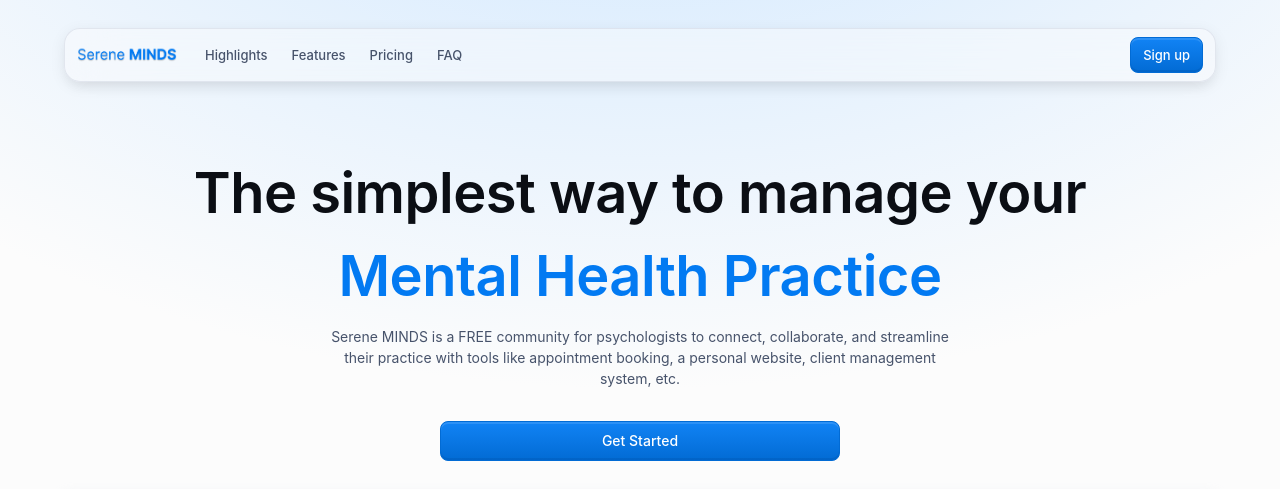
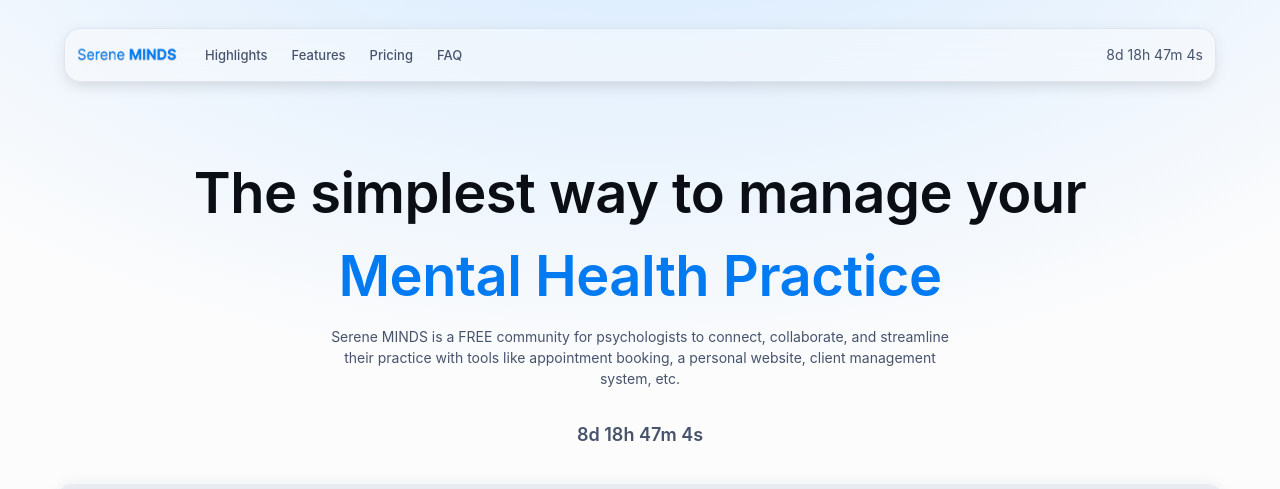
Before and after one commit to anshuman0427/serenemindslanding, a React (Create React App) app: page / in a window 1280 px wide. Shown: the top 489 px of the page. Built offline with nearby package versions, Linux system fonts and the light colour scheme; grey boxes are pictures that could not be loaded.

Commit message:
first commit

```diff
--- a/src/components/AppAppBar.js
+++ b/src/components/AppAppBar.js
@@ -35,7 +35,23 @@
 export default function AppAppBar() {
   const [open, setOpen] = React.useState(false);
   const [openModal, setOpenModal] = React.useState(false);
-  const isDesktop = useMediaQuery((theme) => theme.breakpoints.up('md')); // Check if screen is desktop
+  const [timeRemaining, setTimeRemaining] = React.useState(calculateTimeRemaining());
+  const [showButton, setShowButton] = React.useState(false);
+  const isDesktop = useMediaQuery((theme) => theme.breakpoints.up('md'));
+
+  React.useEffect(() => {
+    const timer = setInterval(() => {
+      const remaining = calculateTimeRemaining();
+      setTimeRemaining(remaining);
+
+      if (remaining.total <= 0) {
+        clearInterval(timer);
+        setShowButton(true);
+      }
+    }, 1000);
+
+    return () => clearInterval(timer);
+  }, []);
 
   const toggleDrawer = (newOpen) => () => {
     setOpen(newOpen);
@@ -43,9 +59,9 @@
 
   const handleSignUpClick = () => {
     if (isDesktop) {
-      window.location.href = 'https://professional.sereneminds.life/'; // Redirect on desktop
+      window.location.href = 'https://professional.sereneminds.life/';
     } else {
-      setOpenModal(true); // Show modal on mobile/tablet
+      setOpenModal(true);
     }
   };
 
@@ -90,14 +106,20 @@
               alignItems: 'center',
             }}
           >
+            {showButton ? (
               <Button
                 color="secondary"
                 variant="contained"
                 size="small"
-              onClick={handleSignUpClick} // Handle click
+                onClick={handleSignUpClick}
               >
                 Sign up
               </Button>
+            ) : (
+              <Typography variant="body2" sx={{ color: 'text.secondary' }}>
+                {`${timeRemaining.days}d ${timeRemaining.hours}h ${timeRemaining.minutes}m ${timeRemaining.seconds}s`}
+              </Typography>
+            )}
           </Box>
           <Box sx={{ display: { xs: 'flex', md: 'none' }, gap: 1 }}>
             <IconButton aria-label="Menu button" onClick={toggleDrawer(true)}>
@@ -142,7 +164,7 @@
                     color="secondary"
                     variant="outlined"
                     fullWidth
-                    onClick={handleSignUpClick} // Handle click
+                    onClick={handleSignUpClick}
                   >
                     Sign in
                   </Button>
@@ -189,3 +211,20 @@
     </AppBar>
   );
 }
+
+function calculateTimeRemaining() {
+  const targetDate = new Date('2025-02-17T14:00:00');
+  const now = new Date();
+  const total = targetDate - now;
+
+  if (total <= 0) {
+    return { days: 0, hours: 0, minutes: 0, seconds: 0, total: 0 };
+  }
+
+  const days = Math.floor(total / (1000 * 60 * 60 * 24));
+  const hours = Math.floor((total / (1000 * 60 * 60)) % 24);
+  const minutes = Math.floor((total / (1000 * 60)) % 60);
+  const seconds = Math.floor((total / 1000) % 60);
+
+  return { days, hours, minutes, seconds, total };
+}
--- a/src/components/Hero.js
+++ b/src/components/Hero.js
@@ -28,13 +28,29 @@
 
 export default function Hero() {
   const [openModal, setOpenModal] = React.useState(false);
-  const isDesktop = useMediaQuery((theme) => theme.breakpoints.up('md')); // Check if screen is desktop
+  const [timeRemaining, setTimeRemaining] = React.useState(calculateTimeRemaining());
+  const [showButton, setShowButton] = React.useState(false);
+  const isDesktop = useMediaQuery((theme) => theme.breakpoints.up('md'));
+
+  React.useEffect(() => {
+    const timer = setInterval(() => {
+      const remaining = calculateTimeRemaining();
+      setTimeRemaining(remaining);
+
+      if (remaining.total <= 0) {
+        clearInterval(timer);
+        setShowButton(true);
+      }
+    }, 1000);
+
+    return () => clearInterval(timer);
+  }, []);
 
   const handleGetStartedClick = () => {
     if (isDesktop) {
-      window.location.href = 'https://professional.sereneminds.life/'; // Redirect on desktop
+      window.location.href = 'https://professional.sereneminds.life/';
     } else {
-      setOpenModal(true); // Show modal on mobile/tablet
+      setOpenModal(true);
     }
   };
 
@@ -109,16 +125,20 @@
               justifyContent: 'center',
             }}
           >
+            {showButton ? (
               <Button
                 variant="contained"
                 color="secondary"
-              sx={{
-                width: { xs: '100%', sm: '400px' },
-              }}
-              onClick={handleGetStartedClick} // Handle click
+                sx={{ width: { xs: '100%', sm: '400px' } }}
+                onClick={handleGetStartedClick}
               >
                 Get Started
               </Button>
+            ) : (
+              <Typography variant="h6" sx={{ color: 'text.secondary' }}>
+                {`${timeRemaining.days}d ${timeRemaining.hours}h ${timeRemaining.minutes}m ${timeRemaining.seconds}s`}
+              </Typography>
+            )}
           </Stack>
         </Stack>
         <StyledBox />
@@ -160,3 +180,20 @@
     </Box>
   );
 }
+
+function calculateTimeRemaining() {
+  const targetDate = new Date('2025-02-17T14:00:00');
+  const now = new Date();
+  const total = targetDate - now;
+
+  if (total <= 0) {
+    return { days: 0, hours: 0, minutes: 0, seconds: 0, total: 0 };
+  }
+
+  const days = Math.floor(total / (1000 * 60 * 60 * 24));
+  const hours = Math.floor((total / (1000 * 60 * 60)) % 24);
+  const minutes = Math.floor((total / (1000 * 60)) % 60);
+  const seconds = Math.floor((total / 1000) % 60);
+
+  return { days, hours, minutes, seconds, total };
+}
```
Lines whose indentation alone changed are shown as unchanged.
